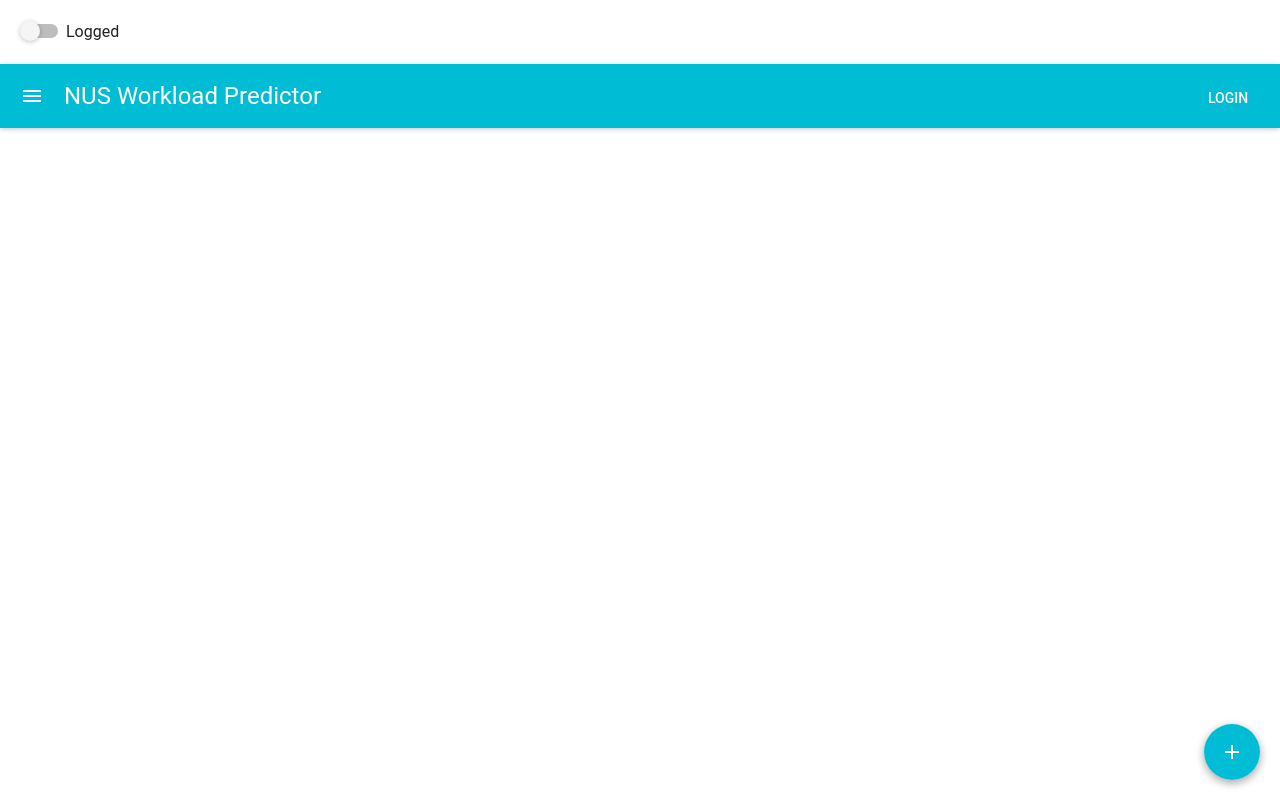
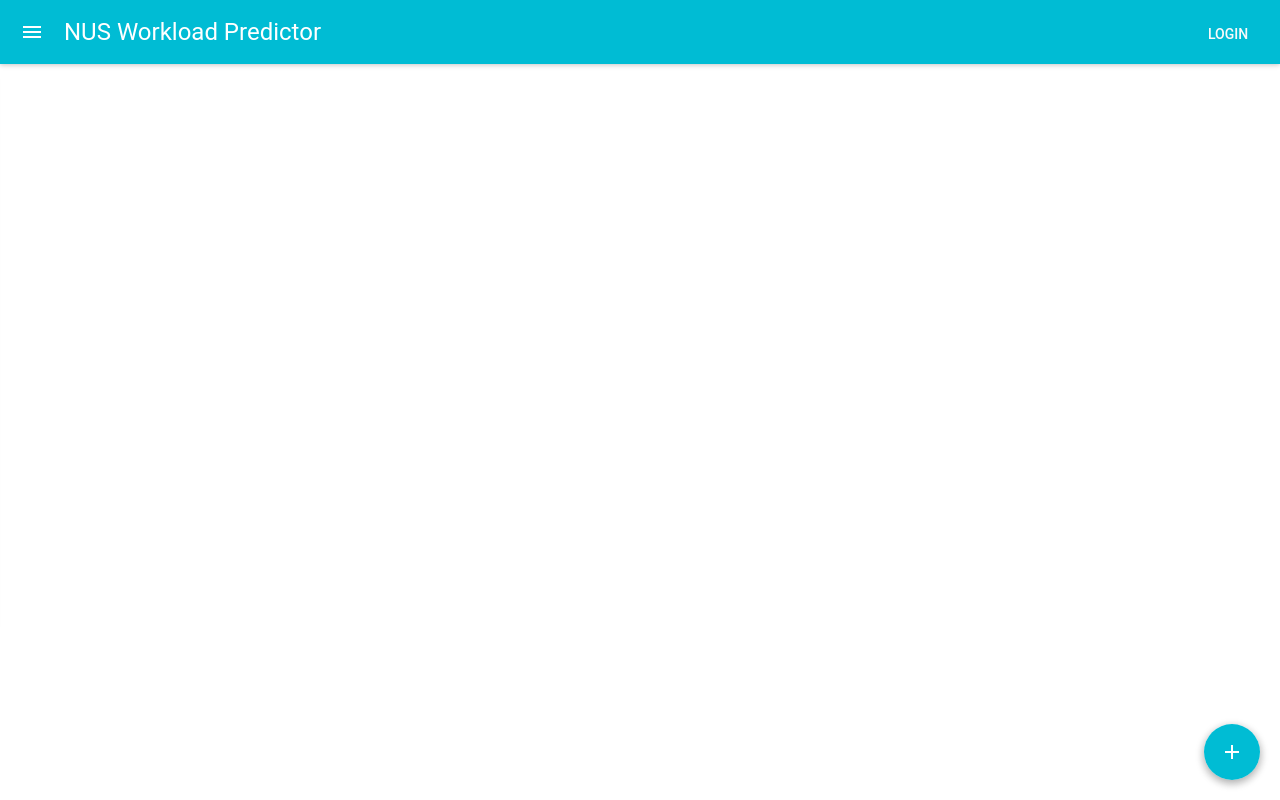
Before and after one commit to NUS-Workload-Predictor/front-end, a React app: page / in a window 1280 px wide. Built offline with nearby package versions, Linux system fonts and the light colour scheme; what react-tap-event-plugin would draw is missing.

Commit message:
Remove fake login toggle button.

```diff
--- a/components/Header.js
+++ b/components/Header.js
@@ -14,12 +14,12 @@ class Header extends Component {
     super(props);
     this.state = {logged: false, open: false};
 
-    this.handleChange = this.handleChange.bind(this);
+    this.handleLogin = this.handleLogin.bind(this);
     this.handleToggle = this.handleToggle.bind(this);
   }
 
-  handleChange(event, logged) {
-    this.setState({logged: logged});
+  handleLogin() {
+    this.setState({logged: !this.state.logged});
   }
 
   handleToggle() {
@@ -29,13 +29,6 @@ class Header extends Component {
   render() {
     return (
       <div>
-        <Toggle
-          label="Logged"
-          defaultToggled={false}
-          onToggle={this.handleChange}
-          labelPosition="right"
-          style={{margin: 20}}
-        />
         <AppBar
           title="NUS Workload Predictor"
           onLeftIconButtonTouchTap={this.handleToggle}
@@ -51,9 +44,9 @@ class Header extends Component {
               style={{color: grey50}}>
                 <MenuItem primaryText="Refresh" />
                 <MenuItem primaryText="Help" />
-                <MenuItem primaryText="Sign out" />
+                <MenuItem onTouchTap={this.handleLogin} primaryText="Sign out" />
               </IconMenu>
-            : <FlatButton style={{color: grey50}} label="Login" />
+            : <FlatButton onTouchTap={this.handleLogin} style={{color: grey50}} label="Login" />
           }
         />
         <Drawer docked={false} width={200} open={this.state.open} onRequestChange={(open) => this.setState({open})} containerStyle={{height: '70%', top: 70}}>
--- a/components/ModuleList.js
+++ b/components/ModuleList.js
@@ -1,5 +1,6 @@
 import React, { Component, PropTypes } from 'react';
-import { Divider, List, Subheader } from 'material-ui';
+import { Divider, FloatingActionButton, List, ListItem, RaisedButton, Subheader } from 'material-ui';
+import ContentAdd from 'material-ui/svg-icons/content/add';
 
 import Module from './Module';
 import AddModule from './AddModule';
@@ -7,12 +8,20 @@ import AddModule from './AddModule';
 class ModuleList extends Component {
   render() {
     return (
+      <div>
         <List>
           <Subheader inset={true}>Modules</Subheader>
           <Module />
           <Divider inset={true} />
           <Module />
+          <Divider inset={true} />
         </List>
+        <div>
+          <FloatingActionButton mini={true} style={{position: 'absolute', right: '20px', bottom: '20px'}}>
+            <ContentAdd />
+          </FloatingActionButton>
+        </div>
+      </div>
     );
   }
 }
```
Lines whose indentation alone changed are shown as unchanged.
